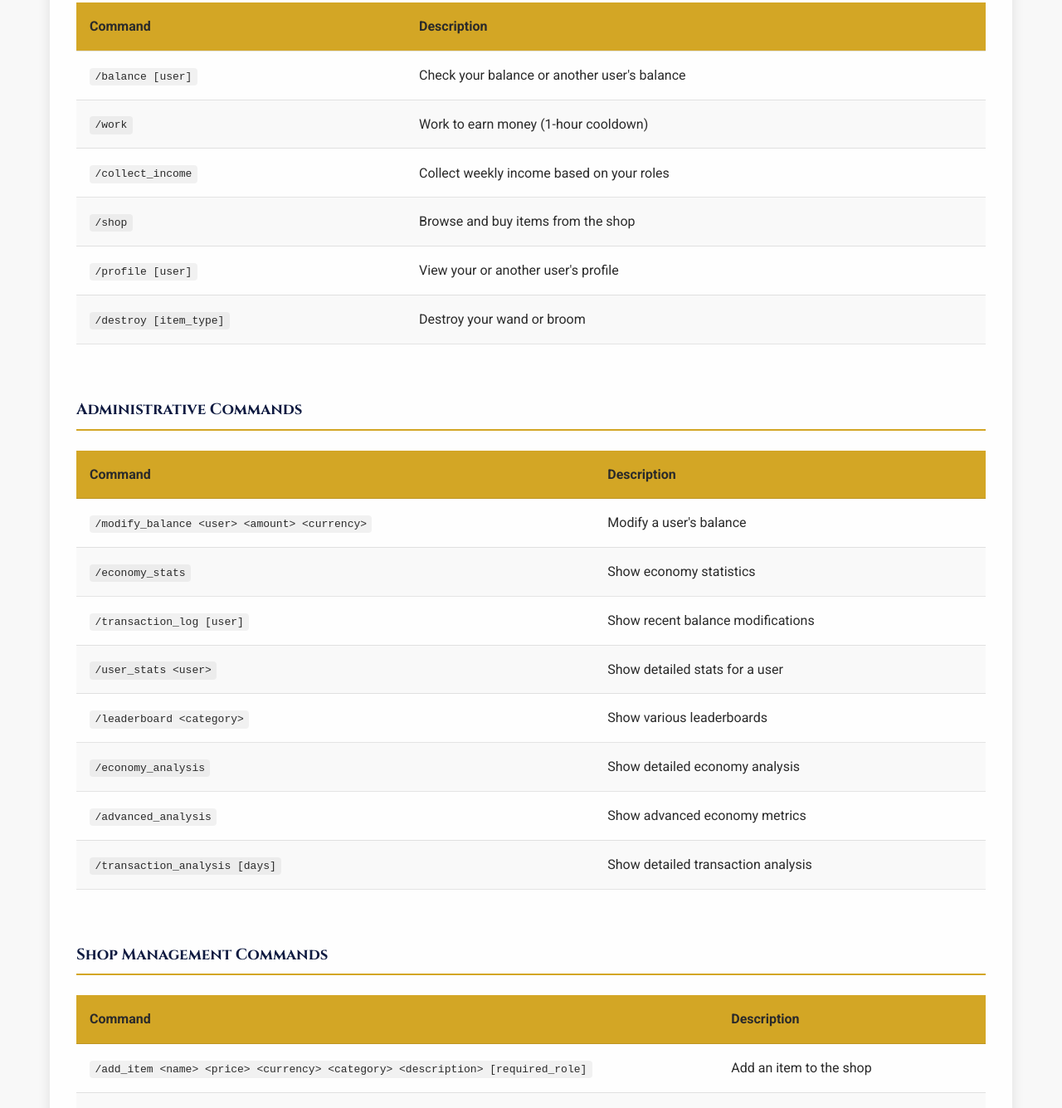
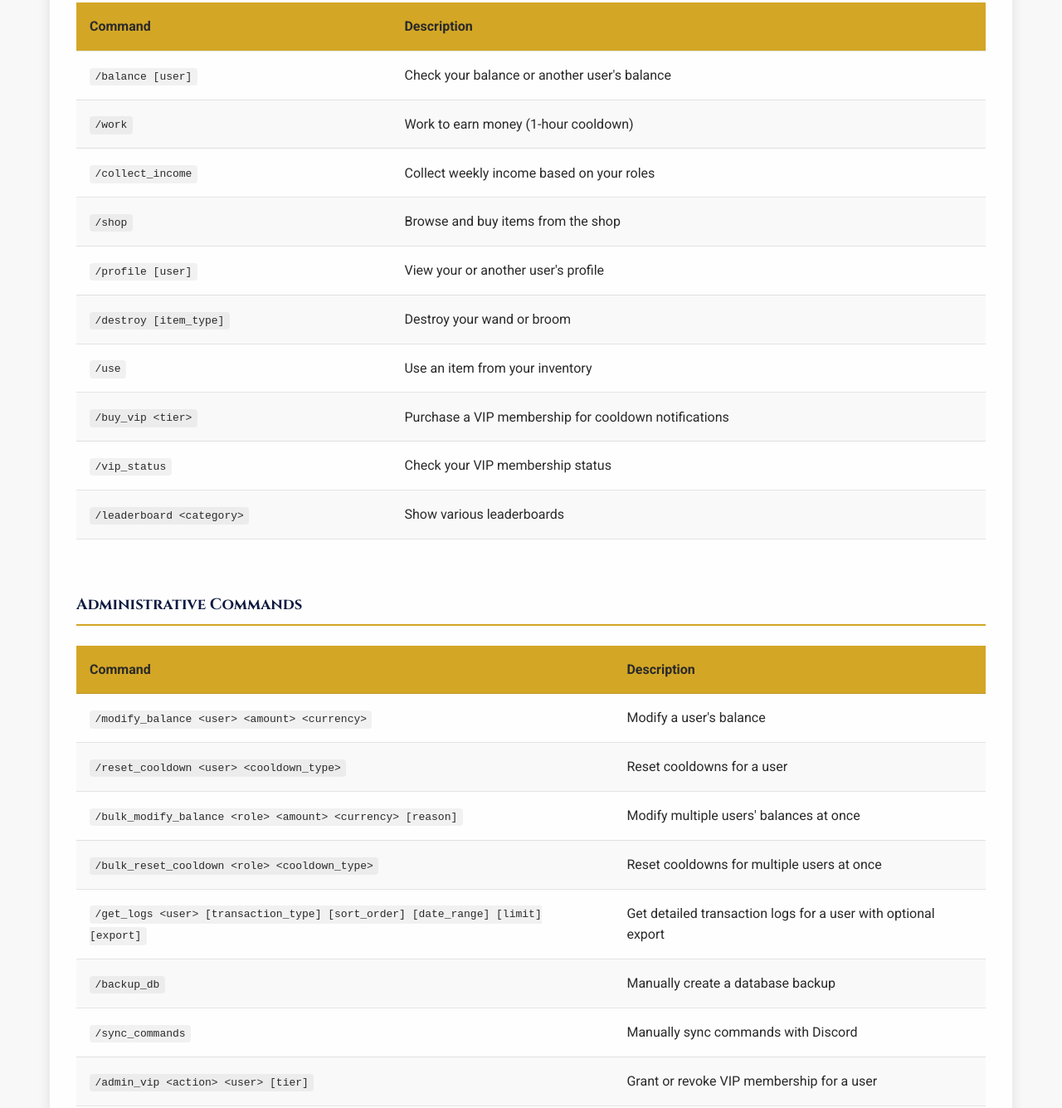
Before and after one commit to Omar-Elwazeery/Bank-shop-discordbot, a plain HTML site: page commands.html in a window 1280 px wide. Shown: the part 509-1844 px from the top of the page at 83% size. Drawn offline with Linux system fonts and the light colour scheme.

Commit message:
VIP update

```diff
--- a/commands.html
+++ b/commands.html
@@ -37,30 +37,16 @@
                                 </tr>
                             </thead>
                             <tbody>
-                                <tr>
-                                    <td><code>/balance [user]</code></td>
-                                    <td>Check your balance or another user's balance</td>
-                                </tr>
-                                <tr>
-                                    <td><code>/work</code></td>
-                                    <td>Work to earn money (1-hour cooldown)</td>
-                                </tr>
-                                <tr>
-                                    <td><code>/collect_income</code></td>
-                                    <td>Collect weekly income based on your roles</td>
-                                </tr>
-                                <tr>
-                                    <td><code>/shop</code></td>
-                                    <td>Browse and buy items from the shop</td>
-                                </tr>
-                                <tr>
-                                    <td><code>/profile [user]</code></td>
-                                    <td>View your or another user's profile</td>
-                                </tr>
-                                <tr>
-                                    <td><code>/destroy [item_type]</code></td>
-                                    <td>Destroy your wand or broom</td>
-                                </tr>
+                                <tr><td><code>/balance [user]</code></td><td>Check your balance or another user's balance</td></tr>
+                                <tr><td><code>/work</code></td><td>Work to earn money (1-hour cooldown)</td></tr>
+                                <tr><td><code>/collect_income</code></td><td>Collect weekly income based on your roles</td></tr>
+                                <tr><td><code>/shop</code></td><td>Browse and buy items from the shop</td></tr>
+                                <tr><td><code>/profile [user]</code></td><td>View your or another user's profile</td></tr>
+                                <tr><td><code>/destroy [item_type]</code></td><td>Destroy your wand or broom</td></tr>
+                                <tr><td><code>/use</code></td><td>Use an item from your inventory</td></tr>
+                                <tr><td><code>/buy_vip &lt;tier&gt;</code></td><td>Purchase a VIP membership for cooldown notifications</td></tr>
+                                <tr><td><code>/vip_status</code></td><td>Check your VIP membership status</td></tr>
+                                <tr><td><code>/leaderboard &lt;category&gt;</code></td><td>Show various leaderboards</td></tr>
                             </tbody>
                         </table>
                     </div>
@@ -77,38 +63,15 @@
                                 </tr>
                             </thead>
                             <tbody>
-                                <tr>
-                                    <td><code>/modify_balance &lt;user&gt; &lt;amount&gt; &lt;currency&gt;</code></td>
-                                    <td>Modify a user's balance</td>
-                                </tr>
-                                <tr>
-                                    <td><code>/economy_stats</code></td>
-                                    <td>Show economy statistics</td>
-                                </tr>
-                                <tr>
-                                    <td><code>/transaction_log [user]</code></td>
-                                    <td>Show recent balance modifications</td>
-                                </tr>
-                                <tr>
-                                    <td><code>/user_stats &lt;user&gt;</code></td>
-                                    <td>Show detailed stats for a user</td>
-                                </tr>
-                                <tr>
-                                    <td><code>/leaderboard &lt;category&gt;</code></td>
-                                    <td>Show various leaderboards</td>
-                                </tr>
-                                <tr>
-                                    <td><code>/economy_analysis</code></td>
-                                    <td>Show detailed economy analysis</td>
-                                </tr>
-                                <tr>
-                                    <td><code>/advanced_analysis</code></td>
-                                    <td>Show advanced economy metrics</td>
-                                </tr>
-                                <tr>
-                                    <td><code>/transaction_analysis [days]</code></td>
-                                    <td>Show detailed transaction analysis</td>
-                                </tr>
+                                <tr><td><code>/modify_balance &lt;user&gt; &lt;amount&gt; &lt;currency&gt;</code></td><td>Modify a user's balance</td></tr>
+                                <tr><td><code>/reset_cooldown &lt;user&gt; &lt;cooldown_type&gt;</code></td><td>Reset cooldowns for a user</td></tr>
+                                <tr><td><code>/bulk_modify_balance &lt;role&gt; &lt;amount&gt; &lt;currency&gt; [reason]</code></td><td>Modify multiple users' balances at once</td></tr>
+                                <tr><td><code>/bulk_reset_cooldown &lt;role&gt; &lt;cooldown_type&gt;</code></td><td>Reset cooldowns for multiple users at once</td></tr>
+                                <tr><td><code>/get_logs &lt;user&gt; [transaction_type] [sort_order] [date_range] [limit] [export]</code></td><td>Get detailed transaction logs for a user with optional export</td></tr>
+                                <tr><td><code>/backup_db</code></td><td>Manually create a database backup</td></tr>
+                                <tr><td><code>/sync_commands</code></td><td>Manually sync commands with Discord</td></tr>
+                                <tr><td><code>/admin_vip &lt;action&gt; &lt;user&gt; [tier]</code></td><td>Grant or revoke VIP membership for a user</td></tr>
+                                <tr><td><code>/list_vip</code></td><td>List all active VIP members</td></tr>
                             </tbody>
                         </table>
                     </div>
@@ -125,30 +88,12 @@
                                 </tr>
                             </thead>
                             <tbody>
-                                <tr>
-                                    <td><code>/add_item &lt;name&gt; &lt;price&gt; &lt;currency&gt; &lt;category&gt; &lt;description&gt; [required_role]</code></td>
-                                    <td>Add an item to the shop</td>
-                                </tr>
-                                <tr>
-                                    <td><code>/create_wand &lt;name&gt; &lt;price&gt; &lt;currency&gt; &lt;wood&gt; &lt;core&gt; &lt;length&gt; &lt;flexibility&gt; &lt;power&gt;</code></td>
-                                    <td>Add a wand to the shop</td>
-                                </tr>
-                                <tr>
-                                    <td><code>/create_broom &lt;name&gt; &lt;price&gt; &lt;currency&gt; &lt;wood&gt; &lt;bristle&gt; &lt;length&gt; &lt;speed&gt;</code></td>
-                                    <td>Add a broom to the shop</td>
-                                </tr>
-                                <tr>
-                                    <td><code>/craft_accessories &lt;name&gt; &lt;price&gt; &lt;currency&gt; &lt;material&gt; &lt;type&gt; &lt;enchantment&gt; &lt;description&gt;</code></td>
-                                    <td>Create a custom accessory</td>
-                                </tr>
-                                <tr>
-                                    <td><code>/remove_item &lt;category&gt;</code></td>
-                                    <td>Remove an item from the shop</td>
-                                </tr>
-                                <tr>
-                                    <td><code>/remove_user_item &lt;user&gt;</code></td>
-                                    <td>Remove an item from a user's inventory</td>
-                                </tr>
+                                <tr><td><code>/add_item &lt;name&gt; &lt;price&gt; &lt;currency&gt; &lt;category&gt; &lt;description&gt; [required_role]</code></td><td>Add an item to the shop</td></tr>
+                                <tr><td><code>/create_wand &lt;name&gt; &lt;price&gt; &lt;currency&gt; &lt;wood&gt; &lt;core&gt; &lt;length&gt; &lt;flexibility&gt; &lt;power&gt;</code></td><td>Add a wand to the shop</td></tr>
+                                <tr><td><code>/create_broom &lt;name&gt; &lt;price&gt; &lt;currency&gt; &lt;wood&gt; &lt;bristle&gt; &lt;length&gt; &lt;speed&gt;</code></td><td>Add a broom to the shop</td></tr>
+                                <tr><td><code>/craft_accessories &lt;name&gt; &lt;price&gt; &lt;currency&gt; &lt;material&gt; &lt;type&gt; &lt;enchantment&gt; &lt;description&gt;</code></td><td>Create a custom accessory</td></tr>
+                                <tr><td><code>/remove_item &lt;category&gt;</code></td><td>Remove an item from the shop</td></tr>
+                                <tr><td><code>/remove_user_item &lt;user&gt;</code></td><td>Remove an item from a user's inventory</td></tr>
                             </tbody>
                         </table>
                     </div>
```
Also changed, not shown: index.html (+6 -10 lines), 1 other file.
